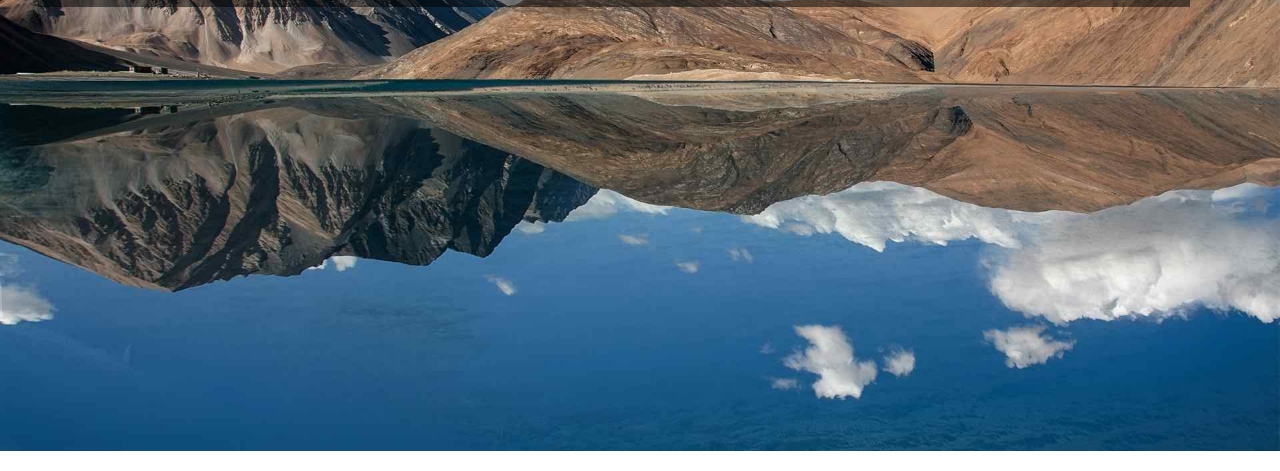
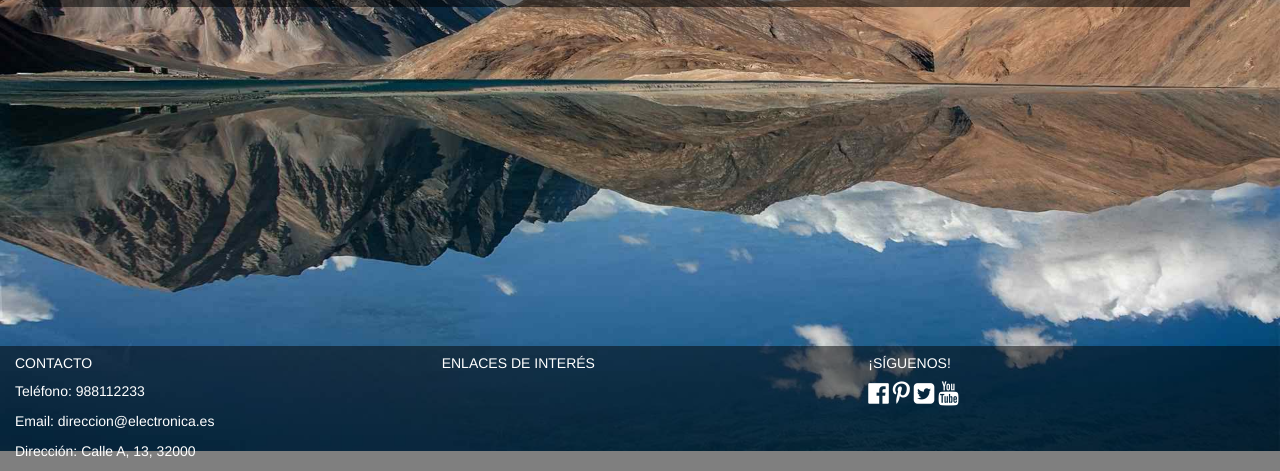
Before and after one commit to cgdelgado/TFG, a plain HTML site: page Plantillas/p1/index.html in a window 1280 px wide. Shown: the part 329-800 px from the top of the page. Drawn offline with nearby package versions, Linux system fonts and the light colour scheme.

Commit message:
footeer añadido

```diff
--- a/Plantillas/p1/index.html
+++ b/Plantillas/p1/index.html
@@ -6,24 +6,27 @@
     <meta name="viewport" content="width=device-width, initial-scale=1"></meta>
     <link rel="stylesheet" href="https://maxcdn.bootstrapcdn.com/bootstrap/3.3.5/css/bootstrap.min.css">
   	<link rel="stylesheet" href="https://maxcdn.bootstrapcdn.com/bootstrap/3.3.5/css/bootstrap-theme.min.css">
+    <link rel="stylesheet" href="https://cdnjs.cloudflare.com/ajax/libs/font-awesome/4.7.0/css/font-awesome.min.css">
     <link rel="stylesheet" href="styles1.css">
     <script src="https://ajax.googleapis.com/ajax/libs/jquery/3.2.1/jquery.min.js"></script>
     <script src="main1.js"></script>
   </head>
 
   <body>
+    <!--Barra de navegación-->
       <div class="topnav" id="myTopnav">
         <a href="#home" id="idlogo">
           <img src="images/logo.png" alt="logotipo" title="Nombre de la asociación">
         </a>
-        <a class="navrigth" href="#about">Sobre nosotros</a>
+        <a class="navrigth" href="#contact">Contacto</a>
         <a class="navrigth" href="#activities">Actividades</a>
         <a class="navrigth" href="#news">Noticias</a>
         <a class="navrigth" href="#news">Galería</a>
-        <a class="navrigth" href="#contact">Contacto</a>
+        <a class="navrigth" href="#about">Sobre nosotros</a>
         <a href="javascript:void(0);" style="font-size:15px;" class="icon" onclick="myFunction()">&#9776;</a>
       </div>
 
+      <!--Home-->
       <div id="home">
         <img id="imghome" src="images/portada.jpg" alt="Nosotros">
         <div class="text-block">
@@ -32,7 +35,27 @@
         </div>
       </div>
 
+      <!--Footer-->
+      <footer>
+        <div id="contact" class="col-sm-4">
+         <h5>CONTACTO</h5>
+         <p>Teléfono: 988112233</p>
+         <p>Email: direccion@electronica.es</p>
+         <p>Dirección: Calle A, 13, 32000</p>
+        </div>
 
+        <div class="col-sm-4">
+         <h5>ENLACES DE INTERÉS</h5>
+        </div>
+
+        <div class="col-sm-4">
+         <h5>¡SÍGUENOS!</h5>
+         <a href="#facebook" class="fa fa-facebook-official" style="font-size:24px;color:white"></a>
+         <a href="#pinterest" class="fa fa-pinterest-p" style="font-size:24px;color:white"></a>
+         <a href="#twitter" class="fa fa-twitter-square" style="font-size:24px;color:white"></a>
+         <a href="#youtube" class="fa fa-youtube" style="font-size:24px;color:white"></a>
+        </div>
+      </footer>
 
   </body>
 </html>
--- a/Plantillas/p1/styles1.css
+++ b/Plantillas/p1/styles1.css
@@ -1,7 +1,7 @@
 body {
   margin: 0;
 }
-
+/**********NAVBAR***************************************************************/
 .topnav {
   overflow: hidden;
   background-color: #333;
@@ -45,6 +45,7 @@ a.navrigth {
     float: right;
 }
 
+/****************HOME SECTION***************************************************/
 #home {
     position:relative;
 }
@@ -68,6 +69,15 @@ a.navrigth {
 }
 .text-block p {
   font-size: 1.5em;
+}
+/**************FOOTER***********************************************************/
+footer {
+  position: fixed;
+  left: 0;
+  bottom: 0;
+  width: 100%;
+  background: rgba(0, 0, 0, 0.5); /* Black background with 0.5 opacity */
+  color: white;
 }
 
 /*********************RESPONSIVE************************************************/
```
